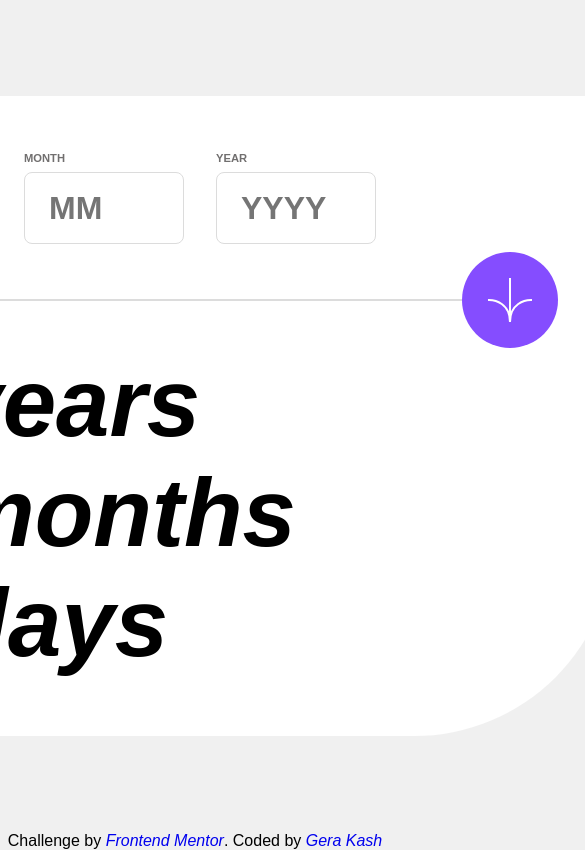
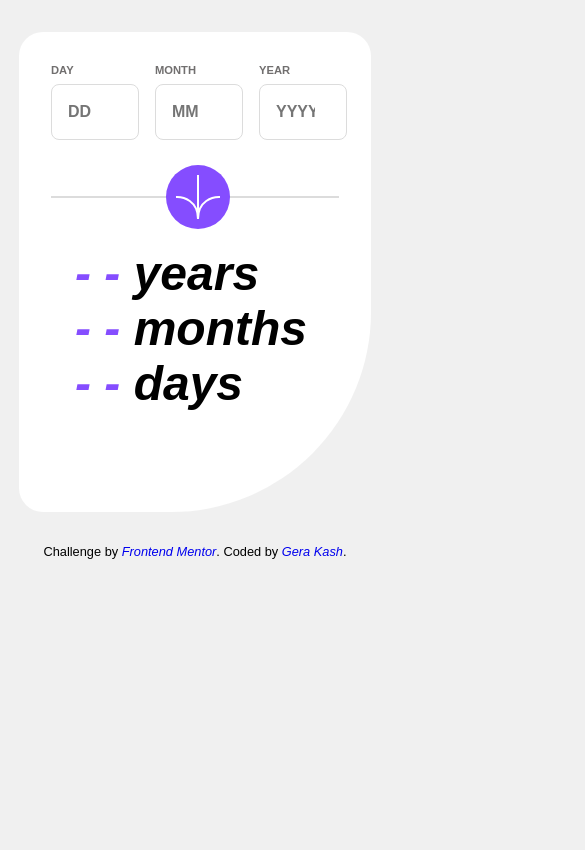
Before and after one commit to Gerakash/fine_wine, a plain HTML site: page index.html in a window 390 px wide. Shown: the top 850 px of the page, 585 px wide, since content can reach past the window. Drawn offline with Linux system fonts and the light colour scheme.

Commit message:
completed

```diff
--- a/index.html
+++ b/index.html
@@ -46,7 +46,7 @@
     </main>
     <div class="attribution">
       Challenge by <a href="https://www.frontendmentor.io?ref=challenge" target="_blank" id="frontendmentor">Frontend Mentor</a>.
-      Coded by <a href="#" id="my-name">Gera Kash</a>
+      Coded by <a href="#" id="my-name">Gera Kash</a>.
     </div>
   <script src="main.js"></script>
 </body>
--- a/style.css
+++ b/style.css
@@ -5,7 +5,6 @@ body{
     background-color: #F0F0F0;
     margin: 0;
     padding: 0;
-    height: 100%;
     font-family: "Poppins", sans-serif;
     display: flex;
     align-items: center;
@@ -14,8 +13,8 @@ body{
 
 .main{
     background-color: #fff;
-    min-width: 52rem;
-    min-height: 40rem;
+    width: 52rem;
+    height: 40rem;
     border-radius: 24px 24px 200px 24px;
     margin: auto;
     margin: 6rem;
@@ -33,8 +32,8 @@ body{
 }
 
 .line{
-    width: 630px;
-    height: 2px;
+    width: 100%;
+    height: 0.1rem;
     background-color: #DCDCDC;
 
 }
@@ -53,10 +52,8 @@ body{
 form label{
     color: #716F6F;
     padding-bottom: 0.5rem;
-    /* font-family: "Poppins", sans-serif; */
     font-size: 0.7rem;
     font-weight: bold;
-    /* letter-spacing: ; */
 }
 
 
@@ -119,3 +116,108 @@ small{
     text-decoration: none;
     font-style: italic;
 }
+
+
+/* responsive */
+
+@media screen and (max-width: 850px) {
+    .main {
+        width: 45rem;
+        height: 35rem;
+    }
+    .btn-submit{
+        width: 4rem;
+        height: 4rem;
+        font-size: 2rem;
+    }
+    .result-wrapper{
+        font-size: 5rem;
+    }
+  }
+
+  @media screen and (max-width: 760px){
+    .main{
+        margin: 2rem;
+        width: 40rem;
+        height: 30rem;
+    }
+    .form-wrapper{
+        display: flex;
+        padding: 2.5rem 0rem 0rem 2.5rem;
+        gap: 1rem;
+  }
+
+    .btn-wrapper{
+        padding: 2.5rem 2.5rem;
+    }
+    .btn-submit{
+        margin: -60%;
+    }
+
+
+    .result-wrapper{
+    font-size: 4rem;
+    }
+
+    input{
+        font-size: 1.5rem;
+        padding: 0.50rem 1rem;
+    }
+
+}
+
+@media screen and (max-width: 600px){
+    .main{
+        margin: 2rem;
+        width: 30rem;
+        height: 30rem;
+    }
+
+
+    .result-wrapper{
+    font-size: 3rem;
+    }
+
+    input{
+        width: 8rem;
+        height: 4rem;
+        font-size: 1.5rem;
+        padding: 0.50rem 1rem;
+    }
+
+
+}
+
+@media screen and (max-width: 500px){
+    .main{
+        margin: 2rem;
+        width: 22rem;
+        height: 30rem;
+    }
+
+    .form-wrapper{
+        display: flex;
+        padding: 2rem 0rem 0rem 2rem;
+        gap: 1rem;
+  }
+
+    .btn-wrapper{
+        padding: 3rem 2rem;
+    }
+
+    .result-wrapper{
+    font-size: 3rem;
+    }
+
+    input{
+        width: 5.5rem;
+        height: 3.5rem;
+        font-size: 1rem;
+        padding: 0.50rem 1rem;
+    }
+
+    .attribution{
+        font-size: 0.8rem;
+    }
+
+}
```
Also changed, not shown: design/active-states.jpg (deleted), design/desktop-completed.jpg (deleted), design/desktop-design.jpg (deleted), design/desktop-error-empty.jpg (deleted), design/desktop-error-invalid.jpg (deleted), design/desktop-error-whole-form.jpg (deleted), design/desktop-preview.jpg (deleted), design/mobile-design.jpg (deleted), 2 other files.
